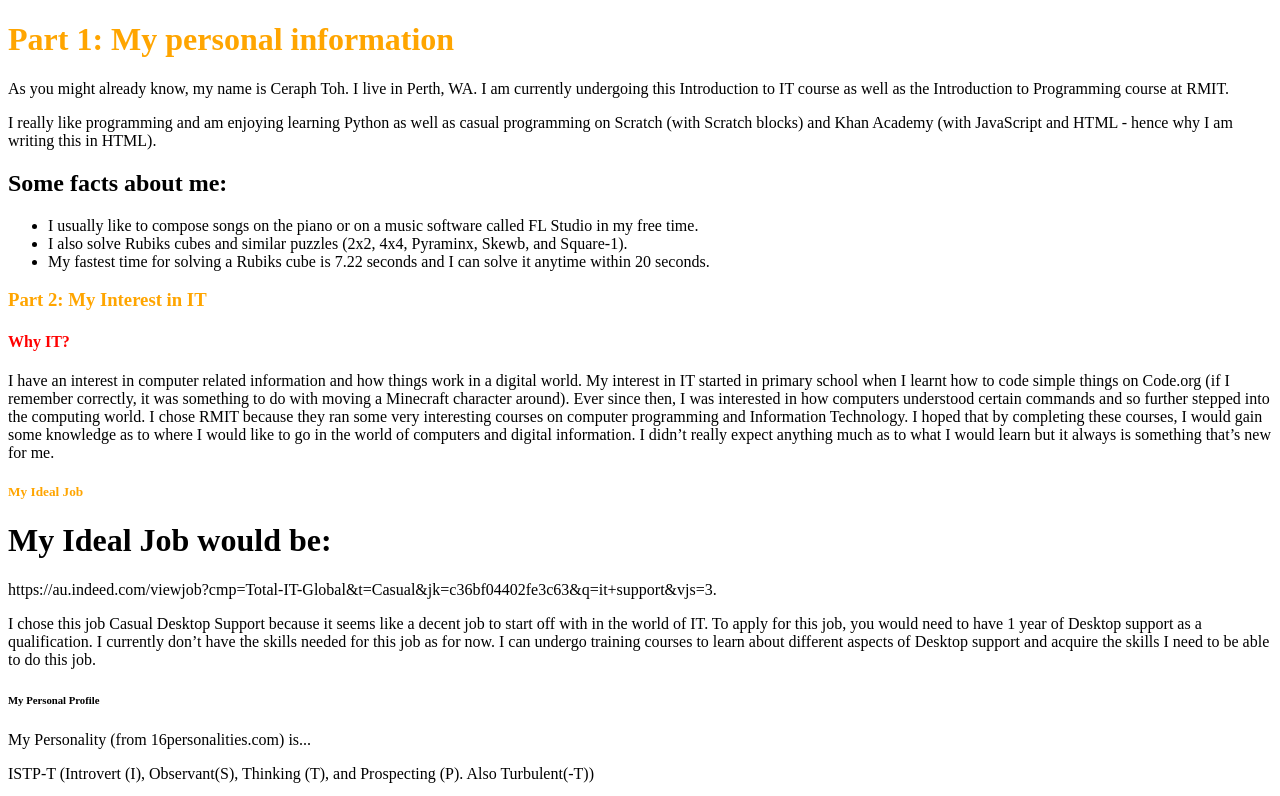
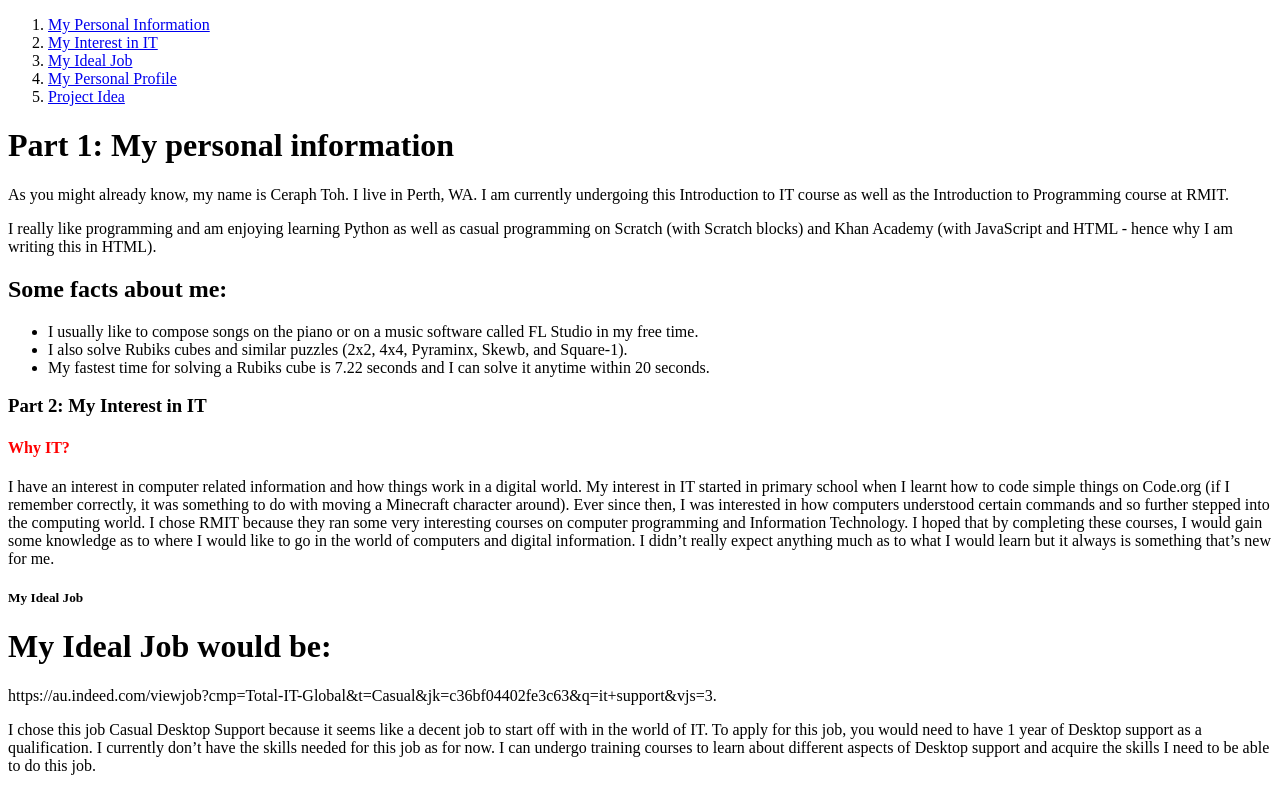
Before and after one commit to McBroski/Assignment-1, a plain HTML site: page index.html in a window 1280 px wide. Shown: the top 796 px of the page. Drawn offline with Linux system fonts and the light colour scheme.

Commit message:
Update index.html

```diff
--- a/index.html
+++ b/index.html
@@ -13,7 +13,14 @@
     }
   </style>
   <body>
-    <h1 id="new_part">Part 1: My personal information</h1>
+    <ol>
+      <li><a href="#part-1">My Personal Information</a></li>
+      <li><a href="#part-2">My Interest in IT</a></li>
+      <li><a href="#part-3">My Ideal Job</a></li>
+      <li><a href="#part-4">My Personal Profile</a></li>
+      <li><a href="#part-5">Project Idea</a></li>
+    </ol>
+    <h1 id="part-1">Part 1: My personal information</h1>
     <p>As you might already know, my name is Ceraph Toh. I live in Perth, WA. I am currently undergoing this Introduction to IT course as well as the Introduction to Programming course at RMIT.</p>
     <p>I really like programming and am enjoying learning Python as well as casual programming on Scratch (with Scratch blocks) and Khan Academy (with JavaScript and HTML - hence why I am writing this in HTML).</p>
     <h2>Some facts about me:</h2>
@@ -23,16 +30,16 @@
       <li>My fastest time for solving a Rubiks cube is 7.22 seconds and I can solve it anytime within 20 seconds.
     </ul>
 
-    <h3 id="new_part">Part 2: My Interest in IT</h3>
+    <h3 id="part-2">Part 2: My Interest in IT</h3>
     <h4 id="question">Why IT?</h4>
     <p>I have an interest in computer related information and how things work in a digital world. My interest in IT started in primary school when I learnt how to code simple things on Code.org (if I remember correctly, it was something to do with moving a Minecraft character around). Ever since then, I was interested in how computers understood certain commands and so further stepped into the computing world. I chose RMIT because they ran some very interesting courses on computer programming and Information Technology. I hoped that by completing these courses, I would gain some knowledge as to where I would like to go in the world of computers and digital information. I didn’t really expect anything much as to what I would learn but it always is something that’s new for me.</p>
 
-    <h5 id="new_part">My Ideal Job<h5>
+    <h5 id="part-3">My Ideal Job<h5>
     <p><h1>My Ideal Job would be:</h1>
     <p>https://au.indeed.com/viewjob?cmp=Total-IT-Global&t=Casual&jk=c36bf04402fe3c63&q=it+support&vjs=3.</p>
     <p>I chose this job Casual Desktop Support because it seems like a decent job to start off with in the world of IT. To apply for this job, you would need to have 1 year of Desktop support as a qualification. I currently don’t have the skills needed for this job as for now. I can undergo training courses to learn about different aspects of Desktop support and acquire the skills I need to be able to do this job.</p>
 
-    <h6 id="new part">My Personal Profile</h6>
+    <h6 id="part-4">My Personal Profile</h6>
     <h7>My Personality (from 16personalities.com) is...</h7>
     <p>ISTP-T (Introvert (I), Observant(S), Thinking (T), and Prospecting (P). Also Turbulent(-T))</p>
     <h8>My learning syle (from personalitymax.com) is...</h8>
@@ -47,7 +54,7 @@
     <h12 id="question">How should you take this into account when forming a team?</h12>
     <p>Keep this information at the back of my head as to how I might affect the team as a person with this personality, traits, and thinking strategy. I should also share this information with members of my team as to get to understand who I am.</p>
 
-    <h13 id:"new_part">Project Idea: Developing a game</h13>
+    <h13 id:"part-5">Project Idea: Developing a game</h13>
     <h14 id="new_point">Overview:</h14>
     <p>What I think is a great project idea (and I always have wanted to try this) is to develop a game using tools such as Unity, Construct2, or Cocos2d. It won’t be an overly complex concept of a game, maybe just a simple style shooter, First Person or 2D, would be a starting point for developing a game. The main concepts of the game and how the game looks and runs isn’t really my concern now but to get to the stage where it is a possibility is the real goal of this idea.</p>
     <h15 id="new_point">Motivation:</h15>
```
